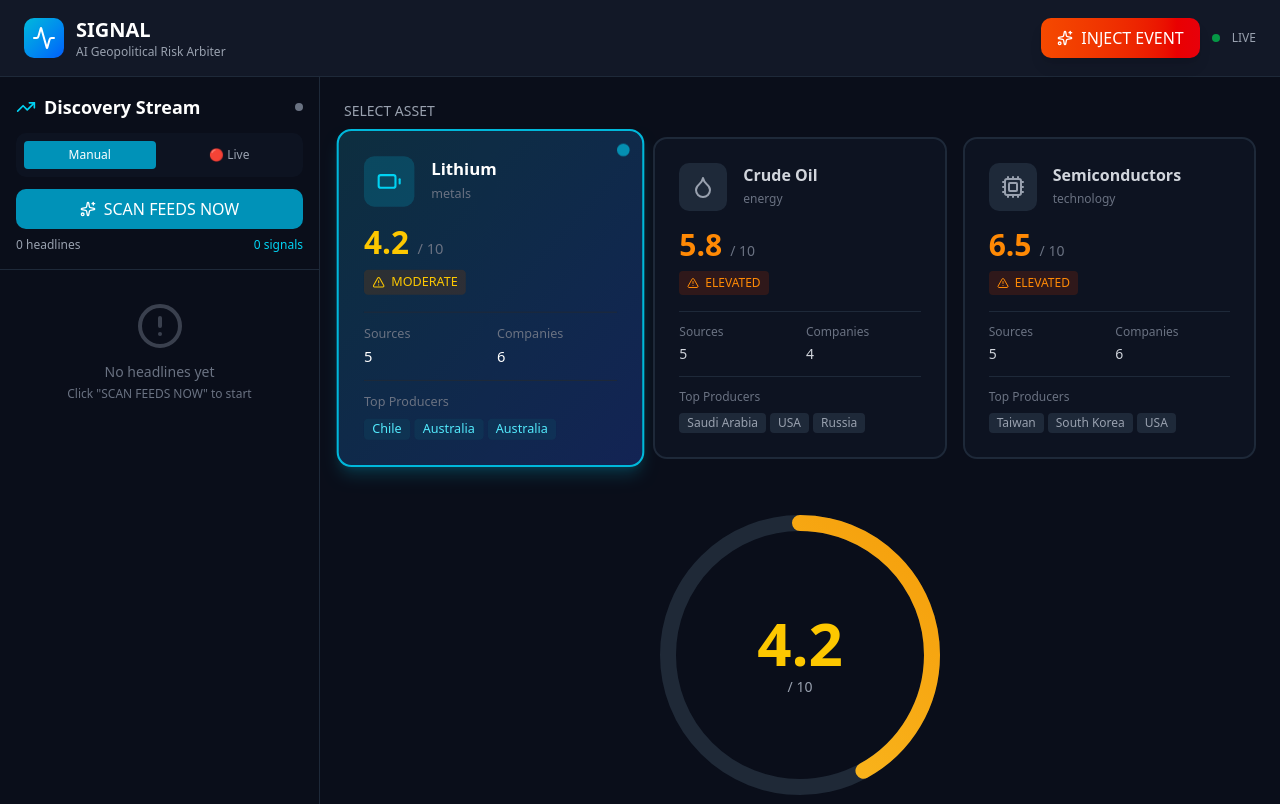
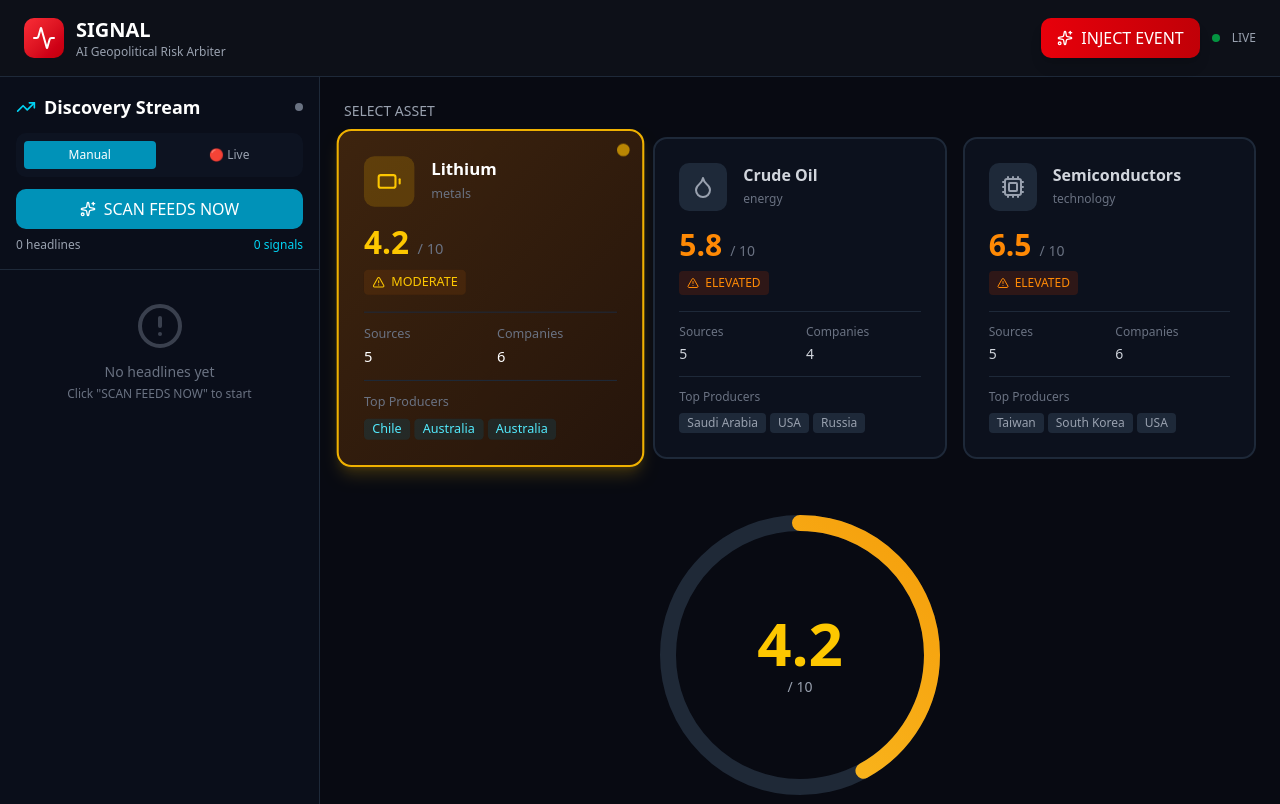
Before and after one commit to asad24-dev/Signal, a Next.js app: page / in a window 1280 px wide. Built offline with nearby package versions, Linux system fonts and the light colour scheme.

Commit message:
Change UI Colourway

```diff
--- a/app/page.tsx
+++ b/app/page.tsx
@@ -138,12 +138,12 @@ export default function Dashboard() {
   }
 
   return (
-    <div className="min-h-screen bg-[#0a0e1a] text-white">
+    <div className="min-h-screen bg-[#080a12] text-white">
       {/* Top Navigation */}
-      <nav className="border-b border-gray-800 bg-[#121827]">
+      <nav className="border-b border-gray-800 bg-[#0d1018]">
         <div className="px-6 py-4 flex items-center justify-between">
           <div className="flex items-center gap-3">
-            <div className="w-10 h-10 bg-gradient-to-br from-cyan-500 to-blue-600 rounded-lg flex items-center justify-center">
+            <div className="w-10 h-10 bg-gradient-to-br from-red-500 to-red-700 rounded-lg flex items-center justify-center">
               <Activity className="w-6 h-6 text-white" />
             </div>
             <div>
@@ -156,7 +156,7 @@ export default function Dashboard() {
             <button
               onClick={handleInjectDemo}
               disabled={isLoading}
-              className="px-4 py-2 bg-gradient-to-r from-orange-600 to-red-600 hover:from-orange-700 hover:to-red-700 disabled:from-gray-700 disabled:to-gray-700 text-white rounded-lg font-medium transition-all flex items-center gap-2 shadow-lg"
+              className="px-4 py-2 bg-gradient-to-r from-red-600 to-red-700 hover:from-red-700 hover:to-red-800 disabled:from-gray-700 disabled:to-gray-700 text-white rounded-lg font-medium transition-all flex items-center gap-2 shadow-lg"
             >
               <Sparkles className="w-4 h-4" />
               INJECT EVENT
--- a/components/AnalysisModal.tsx
+++ b/components/AnalysisModal.tsx
@@ -180,11 +180,11 @@ export function AnalysisModal({ headline, isOpen, onClose, onConfirm }: Analysis
               <div>
                 <div className="flex items-center justify-between mb-2">
                   <span className="text-sm text-gray-400">Progress</span>
-                  <span className="text-sm font-medium text-cyan-400">{Math.round(progress)}%</span>
+                  <span className="text-sm font-medium text-red-400">{Math.round(progress)}%</span>
                 </div>
                 <div className="w-full bg-gray-800 rounded-full h-2 overflow-hidden">
                   <div
-                    className="h-2 bg-gradient-to-r from-cyan-500 to-blue-500 transition-all duration-500 ease-out"
+                    className="h-2 bg-gradient-to-r from-red-500 to-red-700 transition-all duration-500 ease-out"
                     style={{ width: `${progress}%` }}
                   />
                 </div>
--- a/components/AssetSelector.tsx
+++ b/components/AssetSelector.tsx
@@ -37,28 +37,71 @@ function AssetCard({ asset, isSelected, onSelect }: AssetCardProps) {
   const Icon = getAssetIcon(asset.id);
   const level = getRiskLevel(asset.currentRiskScore);
 
+  // Get dynamic colors based on risk score
+  const getScoreColor = (score: number) => {
+    if (score < 3) {
+      return {
+        border: 'border-green-500',
+        shadow: 'shadow-green-500/20',
+        bg: 'from-green-900/50 to-green-950/50',
+        indicator: 'bg-green-500',
+        iconBg: 'bg-green-500/20',
+        iconColor: 'text-green-400'
+      };
+    } else if (score < 5) {
+      return {
+        border: 'border-yellow-500',
+        shadow: 'shadow-yellow-500/20',
+        bg: 'from-yellow-900/50 to-yellow-950/50',
+        indicator: 'bg-yellow-500',
+        iconBg: 'bg-yellow-500/20',
+        iconColor: 'text-yellow-400'
+      };
+    } else if (score < 7) {
+      return {
+        border: 'border-orange-500',
+        shadow: 'shadow-orange-500/20',
+        bg: 'from-orange-900/50 to-orange-950/50',
+        indicator: 'bg-orange-500',
+        iconBg: 'bg-orange-500/20',
+        iconColor: 'text-orange-400'
+      };
+    } else {
+      return {
+        border: 'border-red-500',
+        shadow: 'shadow-red-500/20',
+        bg: 'from-red-900/50 to-red-950/50',
+        indicator: 'bg-red-500',
+        iconBg: 'bg-red-500/20',
+        iconColor: 'text-red-400'
+      };
+    }
+  };
+
+  const colors = getScoreColor(asset.currentRiskScore);
+
   return (
     <button
       onClick={onSelect}
       className={`
         relative p-6 rounded-xl transition-all duration-300 text-left
         ${isSelected
-          ? 'bg-gradient-to-br from-cyan-900/50 to-blue-900/50 border-2 border-cyan-500 shadow-lg shadow-cyan-500/20 scale-105'
+          ? `bg-gradient-to-br ${colors.bg} border-2 ${colors.border} shadow-lg ${colors.shadow} scale-105`
           : 'bg-gray-900/50 border-2 border-gray-800 hover:border-gray-700 hover:bg-gray-900/70'}
       `}
     >
       {/* Selected Indicator */}
       {isSelected && (
-        <div className="absolute top-3 right-3 w-3 h-3 bg-cyan-500 rounded-full animate-pulse" />
+        <div className={`absolute top-3 right-3 w-3 h-3 ${colors.indicator} rounded-full animate-pulse`} />
       )}
 
       {/* Icon & Name */}
       <div className="flex items-start gap-4 mb-4">
         <div className={`
           p-3 rounded-lg
-          ${isSelected ? 'bg-cyan-500/20' : 'bg-gray-800'}
+          ${isSelected ? colors.iconBg : 'bg-gray-800'}
         `}>
-          <Icon className={`w-6 h-6 ${isSelected ? 'text-cyan-400' : 'text-gray-400'}`} />
+          <Icon className={`w-6 h-6 ${isSelected ? colors.iconColor : 'text-gray-400'}`} />
         </div>
         <div className="flex-1">
           <h3 className={`font-semibold mb-1 ${isSelected ? 'text-white' : 'text-gray-300'}`}>
@@ -121,7 +164,7 @@ function AssetCard({ asset, isSelected, onSelect }: AssetCardProps) {
 
       {/* Hover Effect */}
       {!isSelected && (
-        <div className="absolute inset-0 rounded-xl bg-gradient-to-br from-cyan-500/0 to-blue-500/0 hover:from-cyan-500/5 hover:to-blue-500/5 transition-all duration-300" />
+        <div className={`absolute inset-0 rounded-xl bg-gradient-to-br from-gray-500/0 to-gray-600/0 hover:from-gray-500/5 hover:to-gray-600/5 transition-all duration-300`} />
       )}
     </button>
   );
```
